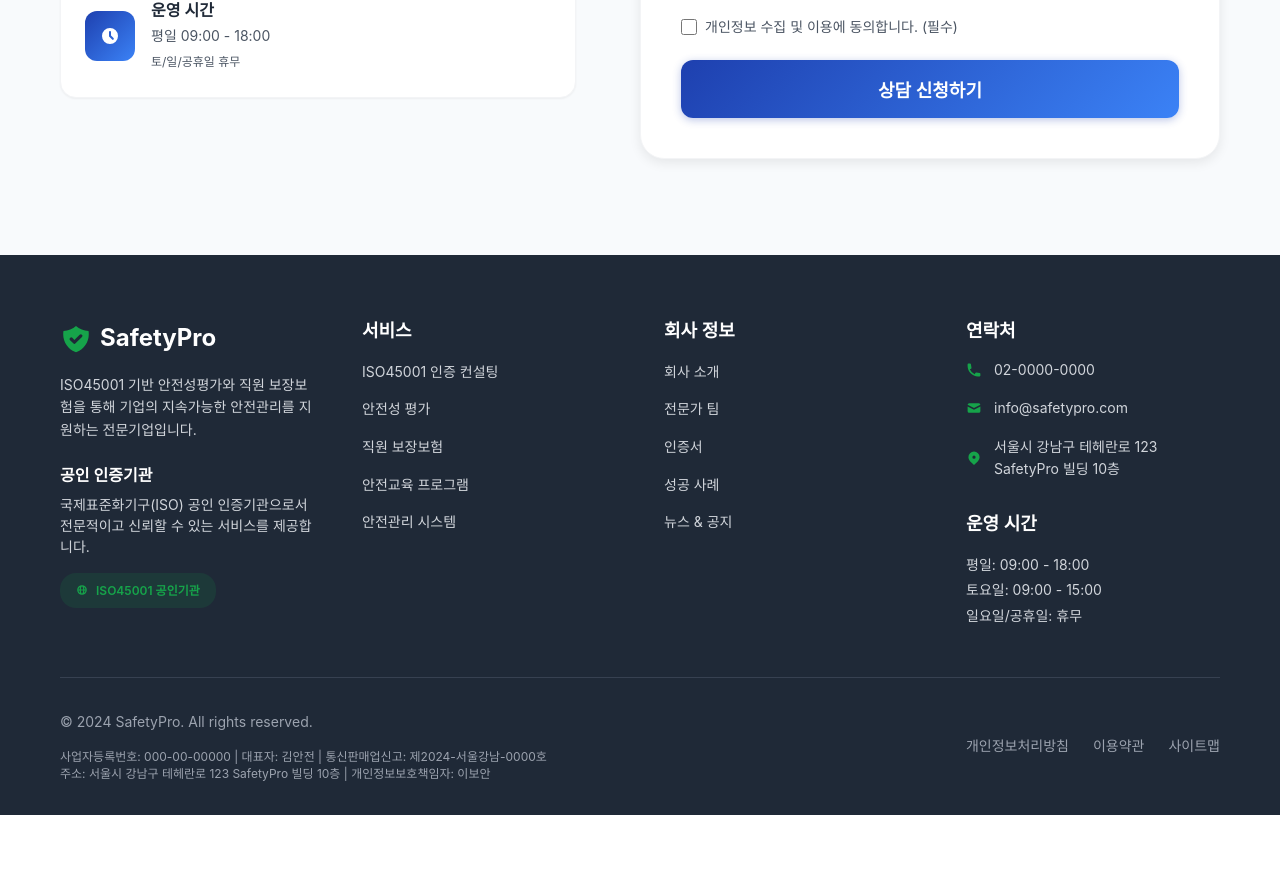
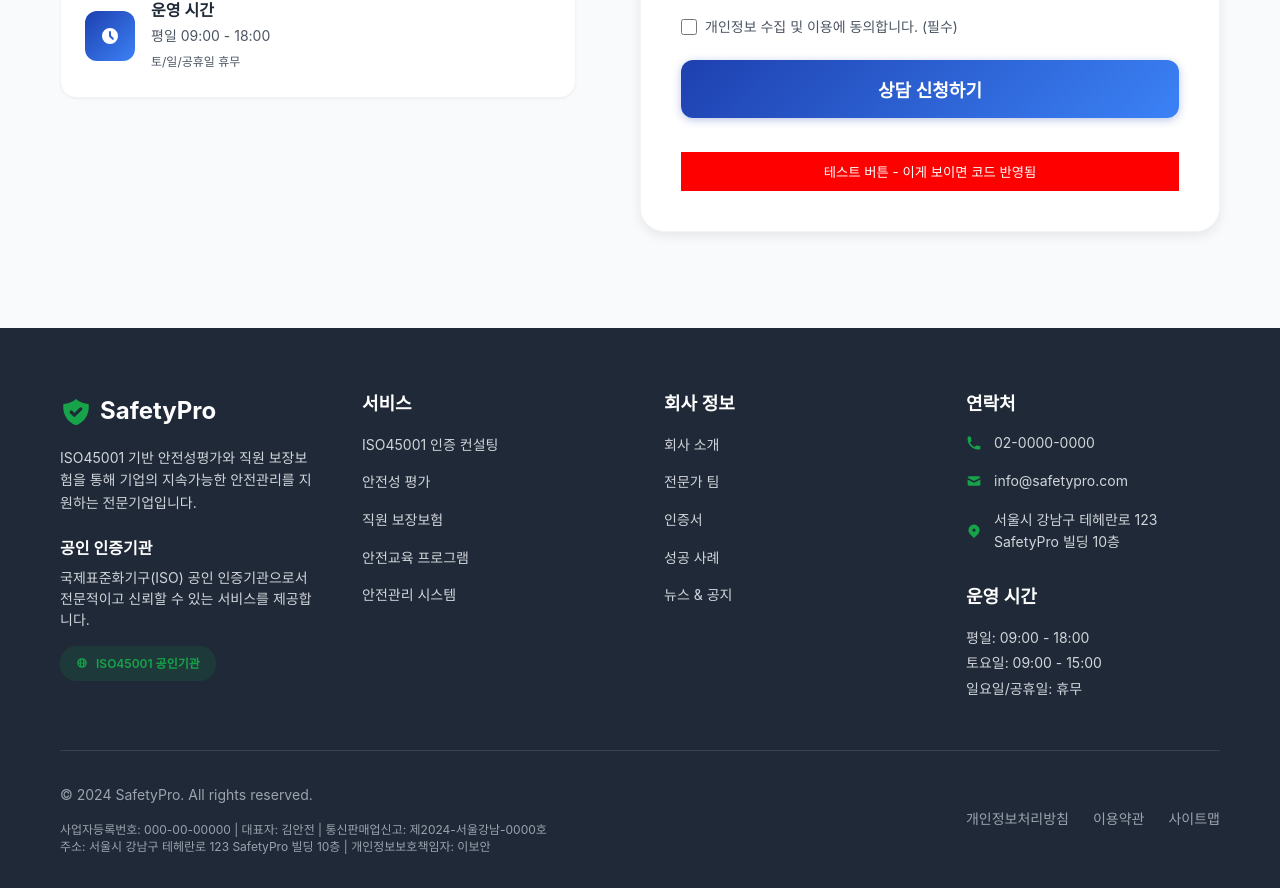
Before and after one commit to jhkim09/safety-insurance-landing, a React (Create React App) app: page / in a window 1280 px wide. Shown: the part 7270-8158 px from the top of the page. Before the commit the page ends 8085 px from the top, so only its background shows below. Built offline with nearby package versions, Linux system fonts and the light colour scheme.

Commit message:
Add test button to verify code deployment

```diff
--- a/src/components/ContactSection.tsx
+++ b/src/components/ContactSection.tsx
@@ -601,6 +601,10 @@ const ContactSection: React.FC = () => {
                 <SubmitButton type="submit" isLoading={isLoading}>
                   {isLoading ? '전송 중...' : '상담 신청하기'}
                 </SubmitButton>
+
+                <button type="button" onClick={() => alert('코드 업데이트 확인!')} style={{marginTop: '10px', padding: '10px', background: 'red', color: 'white'}}>
+                  테스트 버튼 - 이게 보이면 코드 반영됨
+                </button>
               </Form>
             )}
           </FormSection>
```
